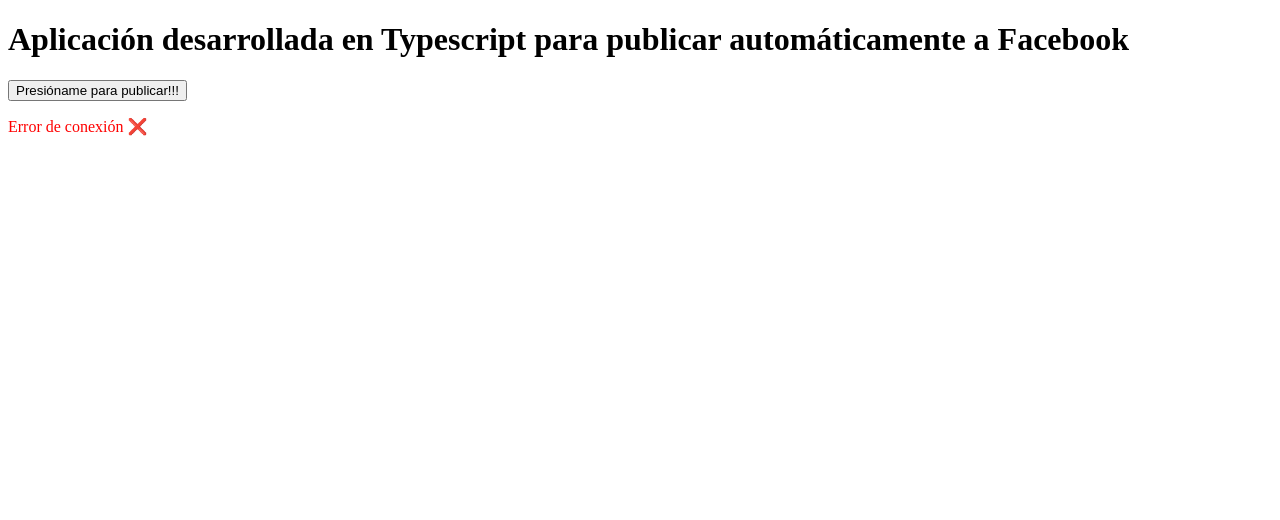
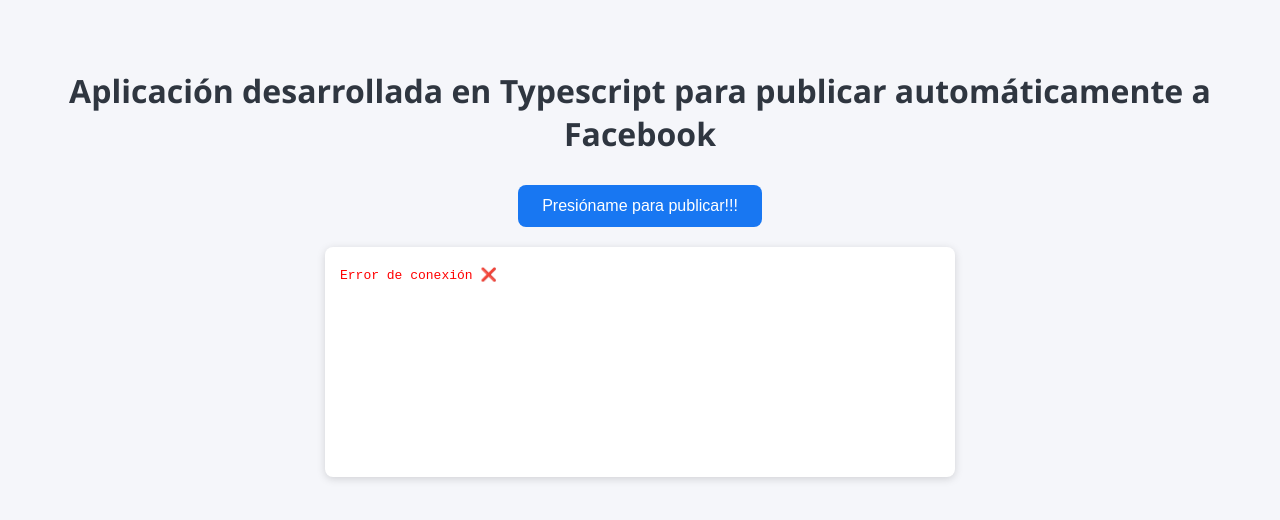
Before and after one commit to elihugarciav/facebook-TS, a plain HTML site: page src/index.html in a window 1280 px wide. Both pictures are taken after a click on the button "Presióname para publicar!!!". Drawn offline with Linux system fonts and the light colour scheme; no server answers.

Commit message:
Cierre de version codigo fuente v1.0.0

```diff
--- a/src/index.html
+++ b/src/index.html
@@ -4,45 +4,115 @@
 <head>
   <meta charset="UTF-8" />
   <title>Facebook Poster</title>
+  <style>
+    body {
+      font-family: 'Segoe UI', Tahoma, Geneva, Verdana, sans-serif;
+      background-color: #f5f6fa;
+      color: #333;
+      display: flex;
+      flex-direction: column;
+      align-items: center;
+      padding: 40px;
+    }
+
+    h1 {
+      text-align: center;
+      color: #2f3640;
+      margin-bottom: 30px;
+    }
+
+    button {
+      background-color: #1877f2;
+      color: white;
+      border: none;
+      padding: 12px 24px;
+      font-size: 16px;
+      border-radius: 8px;
+      cursor: pointer;
+      transition: background-color 0.3s;
+      margin-bottom: 20px;
+    }
+
+    button:hover {
+      background-color: #145dbf;
+    }
+
+    #status {
+      width: 100%;
+      max-width: 600px;
+      min-height: 200px;
+      background-color: white;
+      border-radius: 8px;
+      box-shadow: 0 2px 8px rgba(0, 0, 0, 0.15);
+      padding: 15px;
+      overflow-y: auto;
+      font-family: monospace;
+      line-height: 1.5;
+    }
+
+    #status p {
+      margin: 4px 0;
+      opacity: 0;
+      animation: fadeIn 0.5s forwards;
+    }
+
+    @keyframes fadeIn {
+      to {
+        opacity: 1;
+      }
+    }
+  </style>
 </head>
 
 <body>
   <h1>Aplicación desarrollada en Typescript para publicar automáticamente a Facebook</h1>
   <button id="run-worker">Presióname para publicar!!!</button>
-  <p id="status"></p>
+  <div id="status"></div>
 
   <script>
     const btn = document.getElementById('run-worker');
     const status = document.getElementById('status');
 
-    btn.addEventListener('click', async () => {
-      status.textContent = 'Iniciando proceso...';
-      status.style.color = 'black'; // color neutral mientras se procesa
-      try {
-        const res = await fetch('/run-worker', { method: 'POST' });
-        const data = await res.json();
+    btn.addEventListener('click', () => {
+      status.innerHTML = ''; // limpiar mensajes previos
 
-        // Cambiar color según el status
-        if (data.status === "OK") {
-          status.style.color = 'green';
-        } else if (data.status === "ERROR" || data.status === "empty") {
-          status.style.color = 'red';
-        } else {
-          status.style.color = 'orange';
-        }
+      const evtSource = new EventSource('/run-worker-stream');
 
-        // Mostrar mensaje
-        status.textContent = data.message;
+      // Recibir logs intermedios
+      evtSource.onmessage = (event) => {
+        const data = JSON.parse(event.data);
+        const p = document.createElement('p');
 
-      } catch (err) {
-        status.textContent = 'Error de conexión ❌';
-        status.style.color = 'red';
-        console.error(err);
-      }
+        if (data.status === "OK") p.style.color = 'green';
+        else if (data.status === "ERROR" || data.status === "empty" || data.status === "FALLO") p.style.color = 'red';
+        else p.style.color = 'orange';
+
+        p.textContent = data.message;
+        status.appendChild(p);
+        status.scrollTop = status.scrollHeight; // hacer scroll automático
+      };
+
+      // Evento personalizado de fin
+      evtSource.addEventListener('end', () => {
+        const p = document.createElement('p');
+        p.textContent = 'Proceso finalizado ✅';
+        p.style.color = 'blue';
+        status.appendChild(p);
+        status.scrollTop = status.scrollHeight;
+        evtSource.close();
+      });
+
+      // Errores genuinos
+      evtSource.onerror = () => {
+        const p = document.createElement('p');
+        p.textContent = 'Error de conexión ❌';
+        p.style.color = 'red';
+        status.appendChild(p);
+        status.scrollTop = status.scrollHeight;
+        evtSource.close();
+      };
     });
   </script>
-
-
 </body>
 
 </html>
```
Also changed, not shown: src/publicador.ts (+35 -24 lines), src/server.ts (+24 -8 lines).
